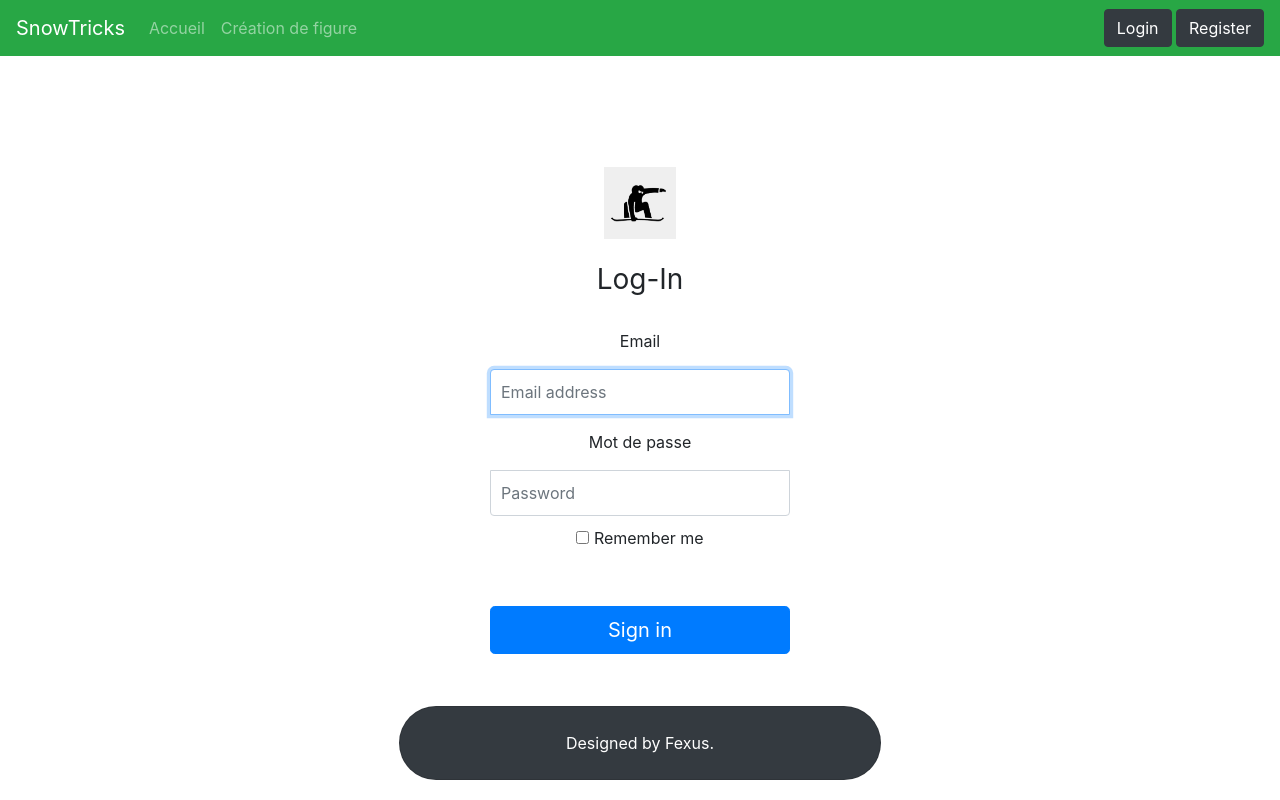
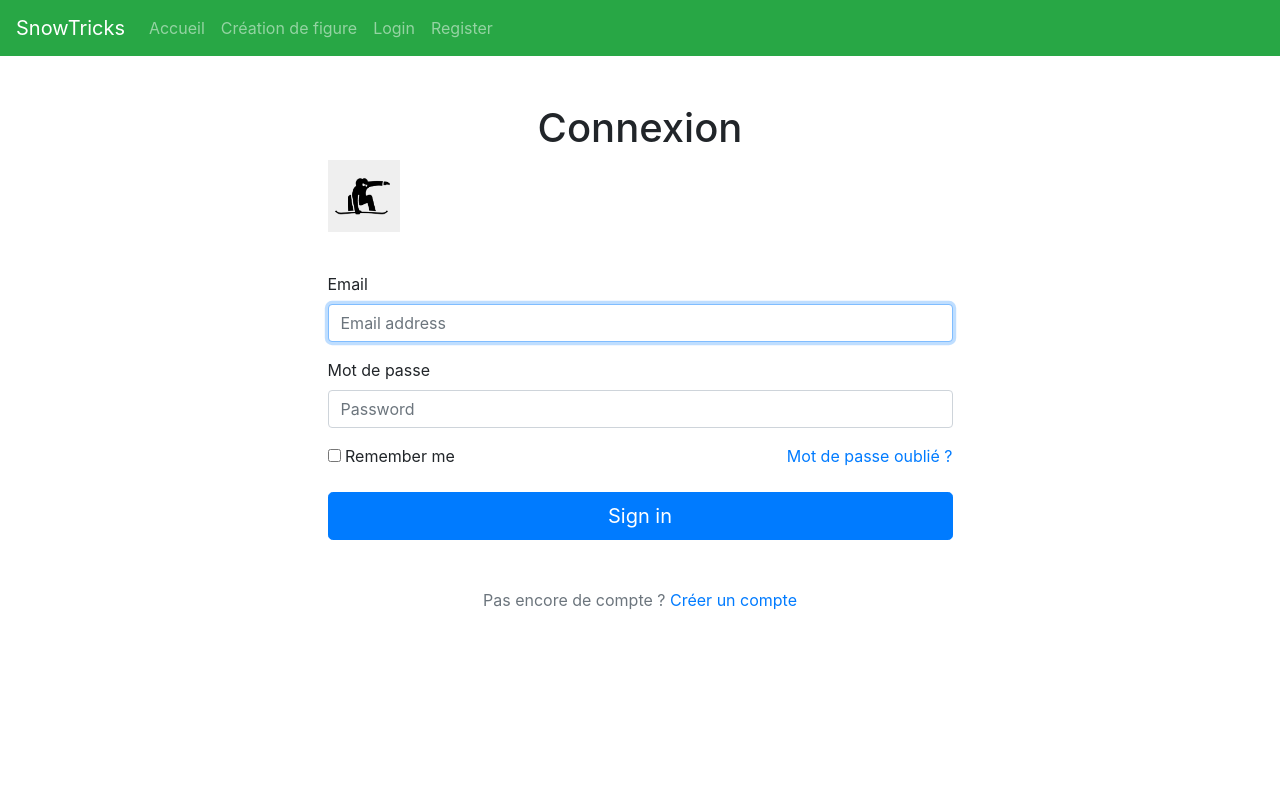
Before and after one commit to FexusZ/Snowtricks, a Symfony app: template templates/security/login.html.twig in a window 1280 px wide. Run offline with Twig, Linux system fonts and the light colour scheme; the template is opened without the code that fills it, so the values that code supplies are empty; some libraries are stand-ins or nearby versions.

Commit message:
Front end update*

```diff
--- a/public/css/projet6.css
+++ b/public/css/projet6.css
@@ -168,6 +168,10 @@ body {
     border-radius: 1rem !important;
 }
 
+.card {
+    box-shadow: 0 2px 0 rgba(90, 97, 105, 0.11), 0 4px 8px rgba(90, 97, 105, 0.12), 0 10px 10px #5a61690f, 0 7px 70px rgba(90, 97, 105, 0.1);
+    border-radius: 0.625rem;
+}
 .a-login{
     color: rgba(0,0,0,.5) !important;
     border-color: rgba(0,0,0,1) !important;
@@ -184,9 +188,24 @@ fr: "Parcourir",
     border-radius: 1rem !important;
 }
 
-.image-height{
-    height: 12rem;
+@media screen and (min-width: 1200px) {
+   .image-height{
+        height: 16rem;
+    }
 }
+
+@media screen and (min-width: 640px) and (max-width: 1199px) {
+   .image-height{
+        height: 40rem;
+    }
+}
+
+@media screen and (max-width: 768px) {
+   .image-height{
+        height: 20rem;
+    }
+}
+
 
 .alert{
     margin-bottom: 0rem !important;
--- a/src/Form/ClientType.php
+++ b/src/Form/ClientType.php
@@ -6,6 +6,7 @@ use App\Entity\Client;
 use Symfony\Component\Form\AbstractType;
 use Symfony\Component\Form\FormBuilderInterface;
 use Symfony\Component\OptionsResolver\OptionsResolver;
+use Symfony\Component\Form\Extension\Core\Type\TextType;
 
 class ClientType extends AbstractType
 {
@@ -14,6 +15,7 @@ class ClientType extends AbstractType
         $builder
             ->add('userName')
             ->add('password')
+            ->add('confirm_password', TextType::class,['mapped' => false])
             ->add('email')
         ;
     }
--- a/templates/base.html.twig
+++ b/templates/base.html.twig
@@ -12,7 +12,7 @@
     </head>
     <body>
 
-    <nav class="navbar navbar-expand-lg navbar-dark bg-success">
+    <nav class="navbar navbar-expand-lg navbar-dark bg-success justify-content-between">
 
         <a class="navbar-brand" href="{{ path('index') }}">SnowTricks</a>
 
@@ -21,7 +21,11 @@
         </button>
 
         <div class="collapse navbar-collapse" id="navbarSupportedContent">
-
+            {% if app.user %}
+                <div>
+                    <a class="btn btn-dark" href="{{ path('app.logout') }}">Logout</a>
+                </div>
+            {% else %}
                     <ul class="navbar-nav mr-auto">
                         <li class="nav-item {% if current_menu is defined and current_menu == 'index' %}active{% endif %}">
                             <a class="nav-link" href="{{ path('index') }}">Accueil <span class="sr-only">(current)</span></a>
@@ -29,17 +33,14 @@
                         <li class="nav-item {% if current_menu is defined and current_menu == 'figures.create' %}active{% endif %}">
                             <a class="nav-link" href="{{ path('figure.create') }}">Création de figure</a>
                         </li>
+
+                        <li class="nav-item {% if current_menu is defined and current_menu == 'app.login' %}active{% endif %}">
+                            <a class="nav-link" href="{{ path('app.login') }}">Login</a>
+                        </li>
+                        <li class="nav-item {% if current_menu is defined and current_menu == 'app.register' %}active{% endif %}">
+                            <a class="nav-link" href="{{ path('app.register') }}">Register</a>
+                        </li>
                     </ul>
-
-            {% if app.user %}
-                <div>
-                    <a class="btn btn-dark" href="{{ path('app.logout') }}">Logout</a>
-                </div>
-            {% else %}
-                <div>
-                    <a class="btn btn-dark" href="{{ path('app.login') }}">Login</a>
-                    <a class="btn btn-dark" href="{{ path('app.register') }}">Register</a>
-                </div>
             {% endif %}
 
         </div>
@@ -57,7 +58,7 @@
     {% endblock %}
     </body>
 
-    {% block footer %}
+    {# {% block footer %}
             <footer class="footer footer-relative mb-5">
                 <div class="container ">
                     <div class="card p-4 radius-3 bg-dark text-white pr-5 pl-5 text-center">
@@ -65,6 +66,6 @@
                     </div>
                 </div>
             </footer>
-    {% endblock %}
+        {% endblock %} #}
 
 </html>
--- a/templates/security/login.html.twig
+++ b/templates/security/login.html.twig
@@ -3,10 +3,11 @@
 {% block title %}Log in!{% endblock %}
 
 {% block body %}
-    <body class="text-center">
-
-
-        <form method="post" class="form-signin mt-6">
+    <body>
+        <div class="row">
+            <div class="col-md-6 mx-auto">
+                <h1 class="mt-5 text-center">Connexion</h1>
+                <form method="post" class="">
 
                     {% if error %}
                         <div class="alert alert-danger">{{ error.messageKey|trans(error.messageData, 'security') }}</div>
@@ -16,34 +17,52 @@
                         <div class="mb-3">
                             You are logged in as {{ app.user.username }}, <a href="{{ path('app.logout') }}">Logout</a>
                         </div>
-
                     {% else %}
 
+                        <div class="form-group">
                             <img class="mb-4" src="{{ asset('uploads/snow_icon.png') }}" alt="" width="72" height="72">
-            <h1 class="h3 mb-3 font-weight-normal">Log-In</h1>
-            <label for="email" class="m-3">Email</label>
+                        </div>
+
+                        <div class="form-group">
+                            <label for="email">Email</label>
                             <input type="email" name='email' id="email" value='{{ last_username }}' class="form-control" placeholder="Email address" required="" autofocus="">
+                        </div>
 
-            <label for="password" class="m-3">Mot de passe</label>
+                        <div class="form-group">
+                            <label for="password">Mot de passe</label>
                             <input type="password" id="password" name='password' class="form-control" placeholder="Password" required="">
+                        </div>
 
-            <input type="hidden" name="_csrf_token"
-                   value="{{ csrf_token('authenticate') }}"
-            >
-
-            <div class="checkbox mb-3">
+                        <div class='d-flex justify-content-between'>
+                            <div class="form-group">
+                                <div class="checkbox">
                                     <label>
                                         <input type="checkbox" name="_remember_me"> Remember me
                                     </label>
                                 </div>
+                            </div>
 
-            <button class="btn btn-lg btn-primary btn-block mt-5" type="submit">Sign in</button>
+                            <a href="#">Mot de passe oublié ?</a>
+                        </div>
+
+                        <input type="hidden" name="_csrf_token" value="{{ csrf_token('authenticate') }}">
+
+                        <button class="btn btn-lg btn-primary btn-block" type="submit">Sign in</button>
+
+                        <div class='mt-5 mb-3 text-muted text-center'>
+                            Pas encore de compte ? <a href="{{ path('app.register') }}">Créer un compte</a>
+                        </div>
+
                     {% endif %}
                 </form>
+            </div>
+        </div>
+
+
     </body>
 {% endblock %}
 
-{% block footer %}
+{#{% block footer %}
     <footer class="footer-absolute footer">
         <div class="container ">
             <div class="card p-4 radius-3 bg-dark text-white pr-5 pl-5 text-center">
@@ -52,4 +71,4 @@
         </div>
     </footer>
 
-{% endblock %}
+{% endblock %} #}
--- a/templates/security/register.html.twig
+++ b/templates/security/register.html.twig
@@ -11,6 +11,7 @@
         {{ form_row(form.userName) }}
         {{ form_row(form.email) }}
         {{ form_row(form.password) }}
+        {{ form_row(form.confirm_password) }}
 
         <div class="text-right">
             <input type="submit" class="btn btn-success" value="Créer">
```
Also changed, not shown: src/Entity/Client.php (+14 -0 lines), templates/pages/Index.html.twig (+15 -17 lines). Lines whose indentation alone changed are shown as unchanged.
